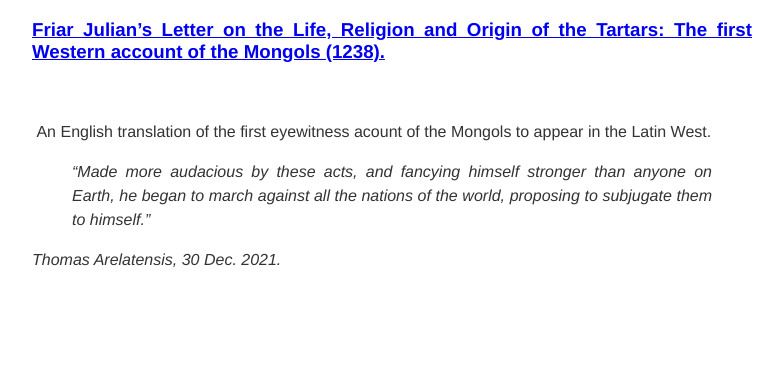
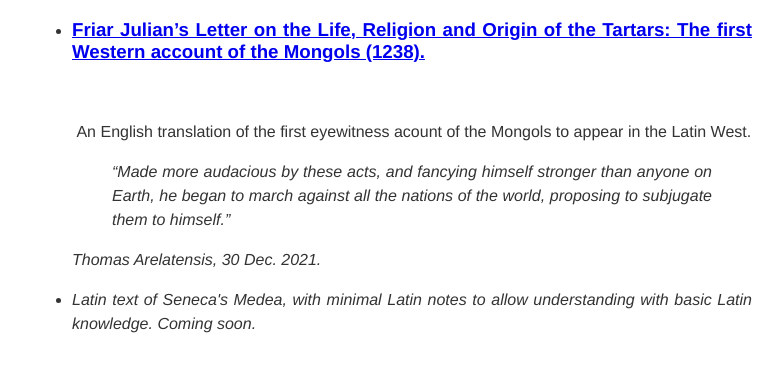
Before and after one commit to tarelatensis/tarelatensis.github.io, a plain HTML site: page index.html in a window 1280 px wide. Shown: the whole page, without its empty margins (248-1031 px from the left). Drawn offline with Linux system fonts and the light colour scheme.

Commit message:
Update index.html to have links to several posts

```diff
--- a/index.html
+++ b/index.html
@@ -73,14 +73,19 @@ nav a {
 
 
 
+<ul>
 
-    <a href="julian.html"><h3 id="friar-julians-letter-on-the-life-religion-and-origin-of-the-tartars-the-first-western-account-of-the-mongols-1238.">Friar Julian’s Letter on the Life, Religion and Origin of the Tartars: The first Western account of the Mongols (1238).</h3></a>
+   <li>  <a href="julian.html"><h3 id="friar-julians-letter-on-the-life-religion-and-origin-of-the-tartars-the-first-western-account-of-the-mongols-1238.">Friar Julian’s Letter on the Life, Religion and Origin of the Tartars: The first Western account of the Mongols (1238).</h3></a>
 <p><span> </span></p>
 <p><span> An English translation of the first eyewitness acount of the Mongols to appear in the Latin West.</span></p>
 <blockquote>
 <p><em>“Made more audacious by these acts, and fancying himself stronger than anyone on Earth, he began to march against all the nations of the world, proposing to subjugate them to himself.”</em></p>
 </blockquote>
 <p><span><i>Thomas Arelatensis, 30 Dec. 2021.</span></p>
+   </li>
+   <li>
+      Latin text of Seneca's Medea, with minimal Latin notes to allow understanding with basic Latin knowledge. Coming soon.
+   </li>
 
 
 
```
